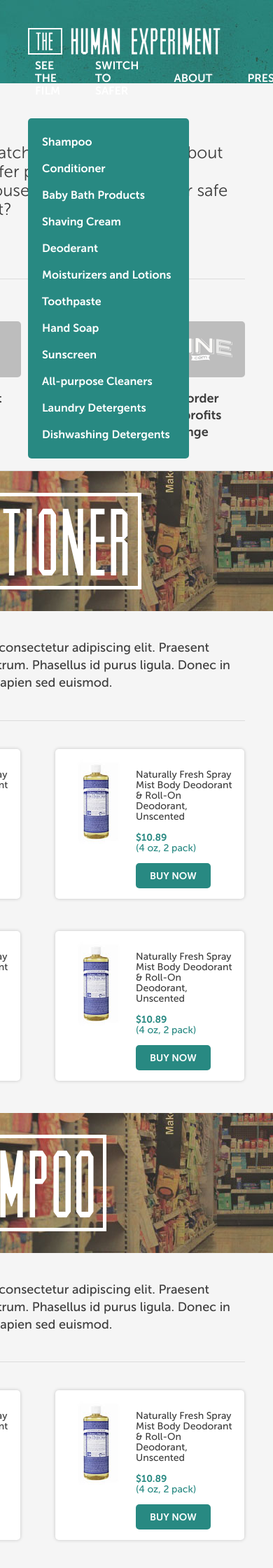
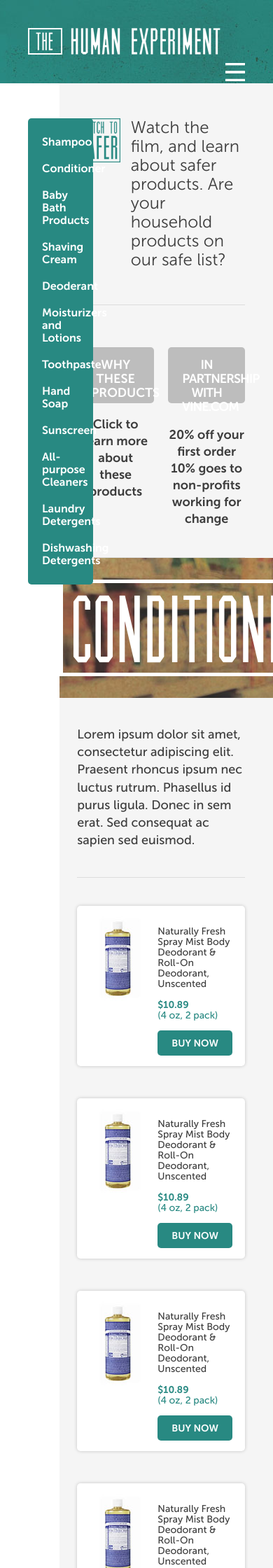
Before and after one commit to heaversm/humanexperiment, a PHP site: page /switch.php in a window 390 px wide; the page is wider, and only the part inside the window is pictured. Shown: the top 2240 px of that part at 70% size. Run offline with PHP 8.4, Linux system fonts and the light colour scheme; style sheets or scripts are compiled from the project's sources; some libraries are stand-ins or nearby versions.

Commit message:
switch responsive to tablet size (rough)

```diff
--- a/see.php
+++ b/see.php
@@ -3,7 +3,7 @@
 <head>
     <meta charset="utf-8" />
     <title>The Human Experiment | See The Film</title>
-    <link rel="stylesheet" href="styles/main.css"/>
+    <link rel="stylesheet" href="styles/breakpoints.css"/>
 </head>
 <body>
     <div id="container">
--- a/styles/breakpoints.css
+++ b/styles/breakpoints.css
@@ -745,10 +745,10 @@ body {
   color: #414141;
 }
 #screenings .cl {
-  width: 430px;
+  width: 44.79166666666667%;
 }
 #screenings .cr {
-  width: 390px;
+  width: 40.625%;
   border-radius: 10px;
   -moz-border-radius: 10px;
   -webkit-border-radius: 10px;
@@ -807,17 +807,18 @@ body {
   position: relative;
 }
 #nav-switch {
+  width: 23.958333333333336%;
   position: absolute;
   left: 0;
   top: 50px;
 }
 #switch-content {
   float: right;
-  width: 750px;
+  width: 78.125%;
   background: #f5f5f5;
 }
 #switch-intro {
-  width: 590px;
+  width: 78.66666666666666%;
   margin-right: 40px;
   margin-top: 50px;
   float: right;
@@ -828,13 +829,14 @@ body {
   padding-bottom: 50px;
   width: 100%;
 }
-.switch-header img {
-  width: 176px;
+.switch-header .switch-logo-img {
+  width: 29.830508474576273%;
   display: table-cell;
   vertical-align: top;
+  padding-right: 6%;
 }
 .switch-header p {
-  width: 375px;
+  width: 63.559322033898304%;
   display: table-cell;
   vertical-align: top;
   vertical-align: middle;
@@ -853,7 +855,7 @@ body {
   padding-bottom: 25px;
 }
 #switch-content .switch-btn-container {
-  width: 270px;
+  width: 45.76271186440678%;
   vertical-align: top;
   text-align: center;
   float: left;
@@ -886,7 +888,7 @@ body {
   line-height: .9em;
 }
 .switch-section-content {
-  width: 590px;
+  width: 78.66666666666666%;
   float: right;
   margin-right: 40px;
 }
@@ -1270,4 +1272,19 @@ body {
   #credits-img-container {
     max-width: 95%;
   }
+  .switch-btn-container.vine button {
+    background-image: none;
+    text-align: center;
+    letter-spacing: 0px;
+  }
+  .switch-section-products {
+    margin-left: 0px;
+  }
+  .switch-section-products .switch-product {
+    margin-left: 0px;
+    width: 100%;
+  }
+  .switch-section-products .switch-product .cr {
+    width: calc(100% - 100px);
+  }
 }
--- a/styles/breakpoints.less
+++ b/styles/breakpoints.less
@@ -56,4 +56,21 @@
         max-width: 95%;
     }
 
+    .switch-btn-container.vine button {
+            background-image: none;
+            text-align: center;
+            letter-spacing: 0px;
+    }
+
+    .switch-section-products {
+        margin-left: 0px;
+        .switch-product {
+            margin-left: 0px;
+            width: 100%;
+            .cr {
+                width: ~"calc(100% - 100px)";
+            }
+        }
+    }
+
 }
--- a/styles/main.less
+++ b/styles/main.less
@@ -493,11 +493,13 @@ body {
 #screenings {
 
     .cl {
-        width: 430px;
+        .px-perc(430,960);
+        width: @perc;
     }
 
     .cr {
-        width: 390px;
+        .px-perc(390,960);
+        width: @perc;
         .round(10px);
         background: @gray10;
         padding: 25px 40px;
@@ -568,6 +570,8 @@ body {
 }
 
 #nav-switch {
+    .px-perc(230,960);
+    width: @perc;
     position: absolute;
     left: 0;
     top: 50px;
@@ -575,12 +579,14 @@ body {
 
 #switch-content {
     float: right;
-    width: 750px;
+    .px-perc(750,960);
+    width: @perc;
     background: @gray14;
 }
 
 #switch-intro {
-    width: 590px;
+    .px-perc(590,750);
+    width: @perc;
     margin-right: 40px;
     margin-top: 50px;
     float: right;
@@ -592,12 +598,16 @@ body {
     padding-bottom: 50px;
     width: 100%;
 
-    img {
-        width: 176px;
+    .switch-logo-img {
+        .px-perc(176,590);
+        width: @perc;
         .tc;
+        padding-right: 6%;
     }
+
     p {
-        width: 375px;
+        .px-perc(375,590);
+        width: @perc;
         .vac;
         .bb;
         .em(24);
@@ -614,7 +624,8 @@ body {
     }
 
     .switch-btn-container {
-        width: 270px;
+        .px-perc(270,590);
+        width: @perc;
         vertical-align: top;
         text-align: center;
         float: left;
@@ -649,7 +660,8 @@ body {
 }
 
 .switch-section-content {
-    width: 590px;
+    .px-perc(590,750);
+    width: @perc;
     float: right;
     margin-right: 40px;
 }
--- a/switch.php
+++ b/switch.php
@@ -3,7 +3,7 @@
 <head>
     <meta charset="utf-8" />
     <title>The Human Experiment | Switch to Safer</title>
-    <link rel="stylesheet" href="styles/main.css"/>
+    <link rel="stylesheet" href="styles/breakpoints.css"/>
 </head>
 <body>
     <div id="fb-root"></div>
@@ -39,7 +39,7 @@
                     <div class="clearfix">
                         <div id="switch-intro">
                             <div class="switch-header">
-                                <img src="images/switch/badge-safer.png" alt="Switch to safer">
+                                <div class="switch-logo-img"><img src="images/switch/badge-safer.png" alt="Switch to safer"></div>
                                 <p>Watch the film, and learn about safer products. Are your household products on our safe list?</p>
                             </div>
                             <div id="switch-buttons" class="clearfix">
```
Also changed, not shown: codekit-config.json (+65 -65 lines).
